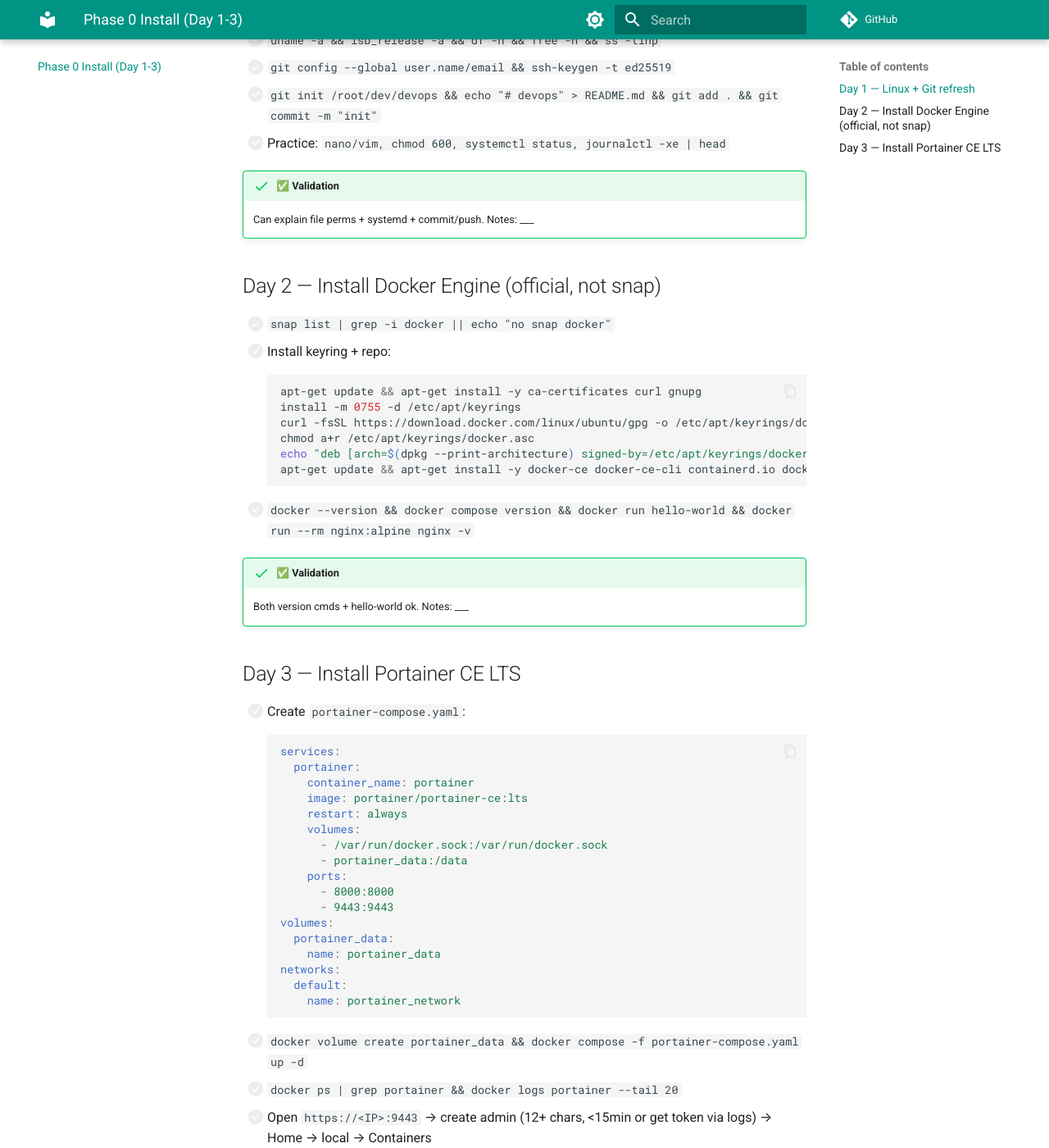
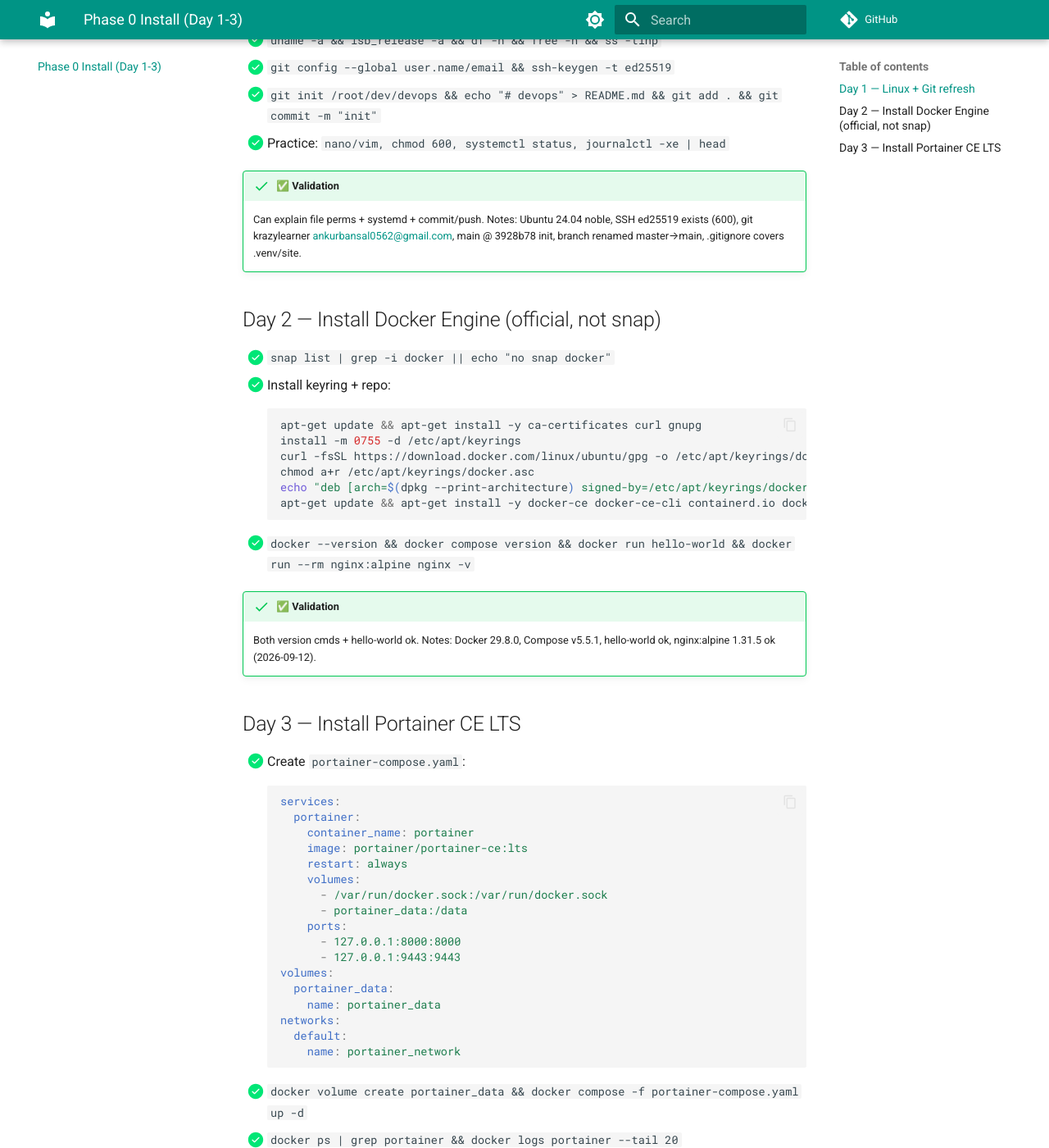
Before and after one commit to krazylearner/devops-stacks, an MkDocs documentation site: the page built from docs/phase-0-install.md, in a window 1280 px wide and 1400 px high, scrolled down 243 px. Shown: the whole window at 82% size. Built offline with MkDocs 1.6.1 and Material for MkDocs 9.7.7, drawn with Linux system fonts in a browser that asks for light colours; comment, search, counter and statistics services are not loaded; some of the changed text lies outside the part shown.

Commit message:
Mark Phase 0 complete with evidence

````diff
--- a/docs/phase-0-install.md
+++ b/docs/phase-0-install.md
@@ -2,18 +2,18 @@
 
 ## Day 1 — Linux + Git refresh
 
-- [ ] `uname -a && lsb_release -a && df -h && free -h && ss -tlnp`
-- [ ] `git config --global user.name/email && ssh-keygen -t ed25519`
-- [ ] `git init /root/dev/devops && echo "# devops" > README.md && git add . && git commit -m "init"`
-- [ ] Practice: `nano/vim, chmod 600, systemctl status, journalctl -xe | head`
+- [x] `uname -a && lsb_release -a && df -h && free -h && ss -tlnp`
+- [x] `git config --global user.name/email && ssh-keygen -t ed25519`
+- [x] `git init /root/dev/devops && echo "# devops" > README.md && git add . && git commit -m "init"`
+- [x] Practice: `nano/vim, chmod 600, systemctl status, journalctl -xe | head`
 
 !!! success "✅ Validation"
-    Can explain file perms + systemd + commit/push. Notes: ___
+    Can explain file perms + systemd + commit/push. Notes: Ubuntu 24.04 noble, SSH ed25519 exists (600), git krazylearner <ankurbansal0562@gmail.com>, main @ 3928b78 init, branch renamed master→main, .gitignore covers .venv/site.
 
 ## Day 2 — Install Docker Engine (official, not snap)
 
-- [ ] `snap list | grep -i docker || echo "no snap docker"`
-- [ ] Install keyring + repo:
+- [x] `snap list | grep -i docker || echo "no snap docker"`
+- [x] Install keyring + repo:
     ```bash
     apt-get update && apt-get install -y ca-certificates curl gnupg
     install -m 0755 -d /etc/apt/keyrings
@@ -22,14 +22,14 @@
     echo "deb [arch=$(dpkg --print-architecture) signed-by=/etc/apt/keyrings/docker.asc] https://download.docker.com/linux/ubuntu $(. /etc/os-release && echo $VERSION_CODENAME) stable" | tee /etc/apt/sources.list.d/docker.list
     apt-get update && apt-get install -y docker-ce docker-ce-cli containerd.io docker-compose-plugin
     ```
-- [ ] `docker --version && docker compose version && docker run hello-world && docker run --rm nginx:alpine nginx -v`
+- [x] `docker --version && docker compose version && docker run hello-world && docker run --rm nginx:alpine nginx -v`
 
 !!! success "✅ Validation"
-    Both version cmds + hello-world ok. Notes: ___
+    Both version cmds + hello-world ok. Notes: Docker 29.8.0, Compose v5.5.1, hello-world ok, nginx:alpine 1.31.5 ok (2026-09-12).
 
 ## Day 3 — Install Portainer CE LTS
 
-- [ ] Create `portainer-compose.yaml`:
+- [x] Create `portainer-compose.yaml`:
     ```yaml
     services:
       portainer:
@@ -40,8 +40,8 @@
           - /var/run/docker.sock:/var/run/docker.sock
           - portainer_data:/data
         ports:
-          - 8000:8000
-          - 9443:9443
+          - 127.0.0.1:8000:8000
+          - 127.0.0.1:9443:9443
     volumes:
       portainer_data:
         name: portainer_data
@@ -49,9 +49,9 @@
       default:
         name: portainer_network
     ```
-- [ ] `docker volume create portainer_data && docker compose -f portainer-compose.yaml up -d`
-- [ ] `docker ps | grep portainer && docker logs portainer --tail 20`
-- [ ] Open `https://<IP>:9443` → create admin (12+ chars, <15min or get token via logs) → Home → local → Containers
+- [x] `docker volume create portainer_data && docker compose -f portainer-compose.yaml up -d`
+- [x] `docker ps | grep portainer && docker logs portainer --tail 20`
+- [x] Open `https://<IP>:9443` → create admin (12+ chars, <15min or get token via logs) → Home → local → Containers
 
 !!! success "✅ Validation"
-    Portainer lists its own container. Notes: ___
+    Portainer lists its own container. Notes: 2.45.0 lts, admin krazylearner via API + X-Setup-Token, proxied at https://portainer.aalpha.media via Caddy (trusted TLS), ports localhost-only (125f966).
````
